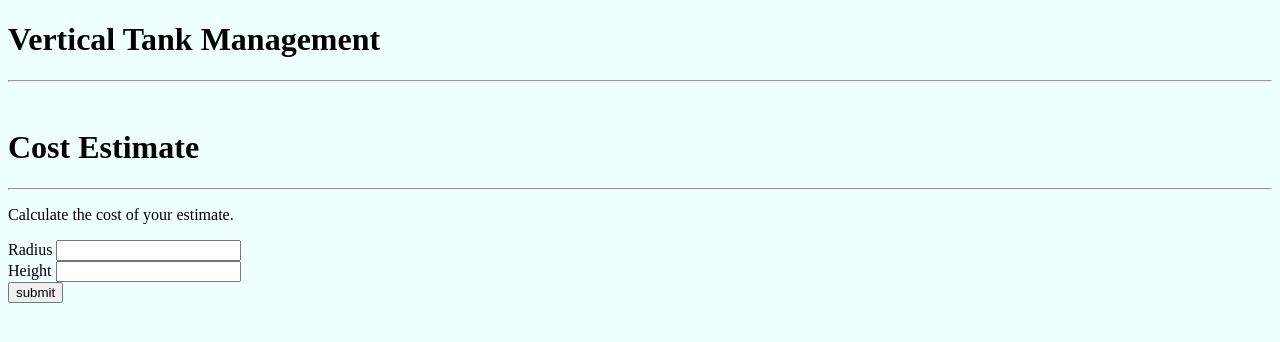
After one commit to MatthewKolet/flask, a Flask app: template templates/estimate.html in a window 1280 px wide. The commit adds this page. Shown: the top 342 px of the page. Run offline with Flask 2, Linux system fonts and the light colour scheme; the template is opened without the code that fills it, so the values that code supplies are empty; parts of the project's set-up code (start-up, migrations or seed data) failed here and were passed over.

Commit message:
adding estimate file

```diff
--- a/app.py
+++ b/app.py
@@ -4,16 +4,30 @@ from flask import render_template
 app = Flask(__name__)
 
 @app.route('/')
-def index():
+def home():
     return render_template('index.html')
 
 @app.route('/about')
 def about():
     return render_template('mike.html')
 
-@app.route('/estimate')
+@app.route('/estimate', method=["POST"])
 def estimate():
-    return render_template('mike.html')
+    if request.method == 'POST':
+        form = request.form
+        radius = form['radius']
+        height = form['height']
+        top_area = 3.14 * radius^2
+        sides_area = 2(3.14(radius*height))
+        total_area = top_area + sides_area
+        total_sqft = total_area / 144
+        material_cost = 25
+        total_material_cost = total_sqft * material_cost
+        labor_cost = 15
+        total_labor_cost = labor_cost * total_sqft
+        total_cost_estimate = total_material_cost + total_labor_cost
+        return redirect(url_for('index'))
+    return redirect(url_for('index'))
 
 if __name__ == '__main__':
     app.run(debug=True)
--- a/templates/base.html
+++ b/templates/base.html
@@ -8,7 +8,7 @@
 </head>
 <body>
     <div>
-        <h1>Welcome to Software Design</h1>
+        <h1>Vertical Tank Management</h1>
         <hr>
         <br>
 
--- /dev/null
+++ b/templates/estimate.html
@@ -0,0 +1,18 @@
+{% extends 'base.html' %} {% block body %}
+
+<h1>Cost Estimate</h1>
+<hr/>
+<p>Calculate the cost of your estimate.</p>
+<form action="/estimate" method="POST">
+
+    <label for="radius">Radius</label>
+    <input type="text" id="radius" name="radius" />
+    <br />
+    <label for="height">Height</label>
+    <input type="text" id="height" name="height" />
+    <br />
+    <input type="submit" id="submit" value="submit" />
+
+</form>
+
+{% endblock %}
```
